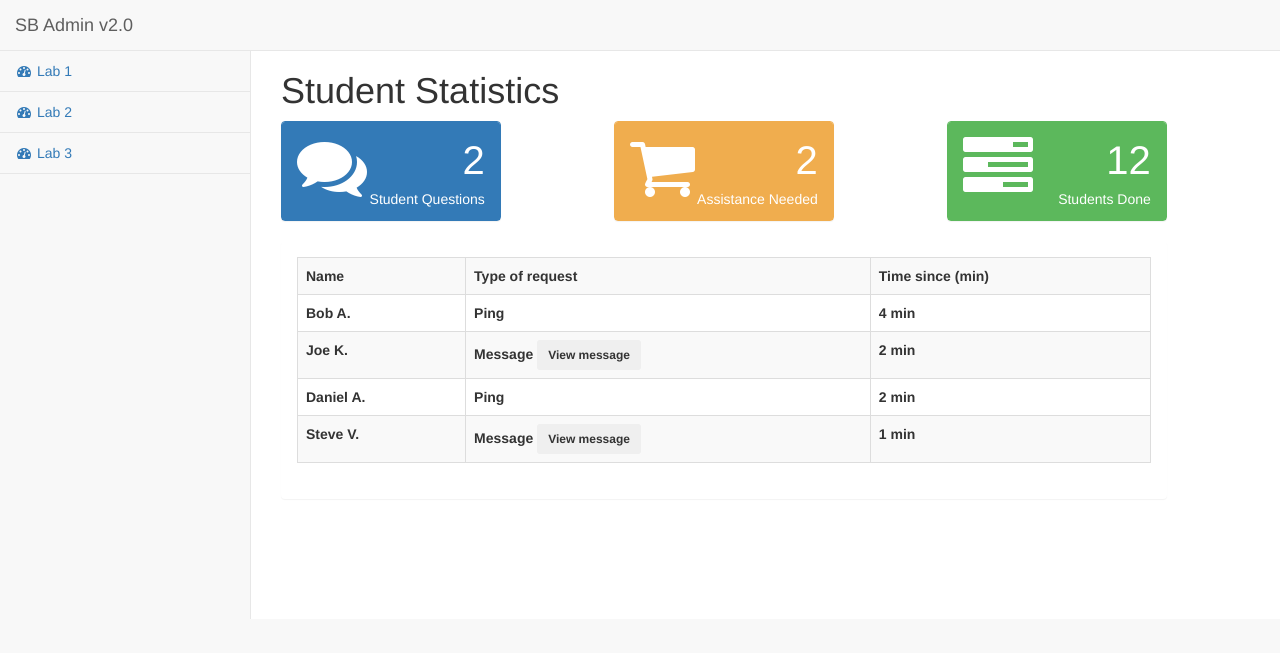
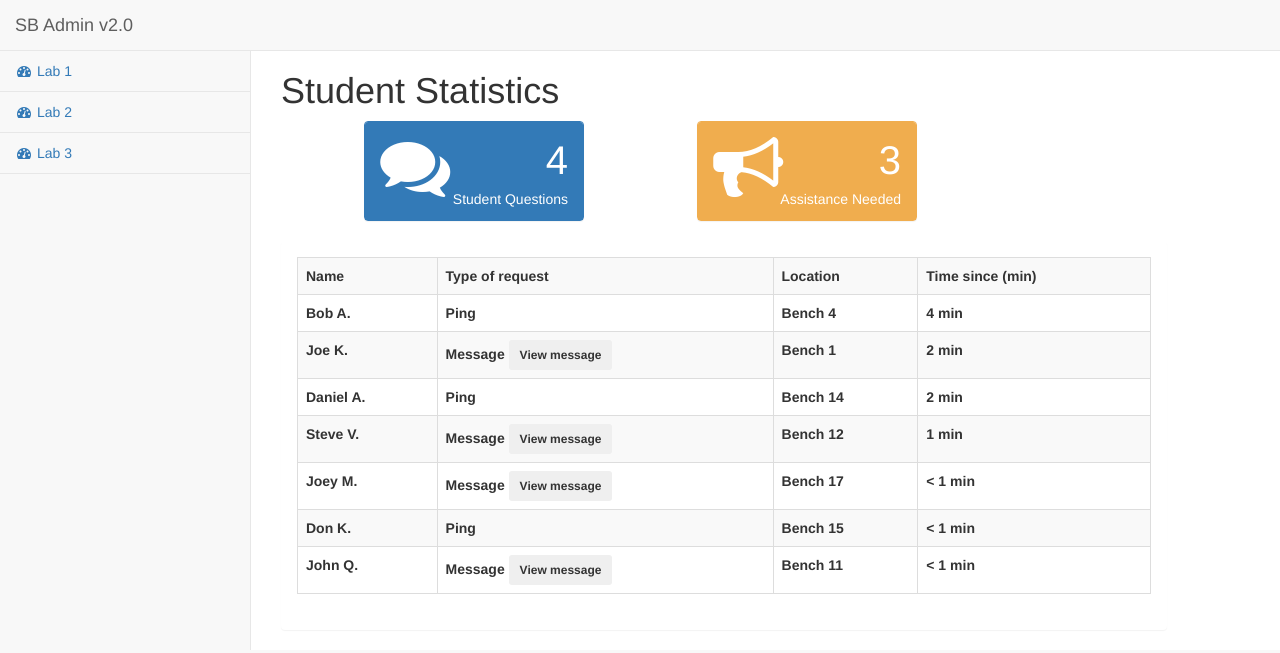
Before and after one commit to simonsben/QHacks2017, a website: page pages/InstructorView.html in a window 1280 px wide. Drawn offline with nearby package versions, Linux system fonts and the light colour scheme.

Commit message:
Misc changes  + new json type

```diff
--- a/data/data1.1.json
+++ b/data/data1.1.json
@@ -8,7 +8,7 @@
             "timeSince": 240
         },
         {
-            "id": 1,
+            "id": 2,
             "name": "Joe K.",
             "type": "Message",
             "message": "How to code?",
--- a/pages/InstructorView.html
+++ b/pages/InstructorView.html
@@ -97,6 +97,7 @@
             </div>
             <!-- /.row -->
             <div class="row">
+                <div class="col-lg-1"></div>
                 <div class="col-lg-3 col-md-6">
                     <div class="panel panel-primary">
                         <div class="panel-heading">
@@ -120,7 +121,7 @@
                         <div class="panel-heading">
                             <div class="row">
                                 <div class="col-xs-3">
-                                    <i class="fa fa-shopping-cart fa-5x"></i>
+                                    <i class="fa fa-bullhorn fa-5x"></i>
                                 </div>
                                 <div class="col-xs-9 text-right">
                                     <div class="huge" id="pingCnt">
@@ -133,6 +134,7 @@
                     </div>
                 </div>
                 <div class="col-lg-1"></div>
+                <!--
                 <div class="col-lg-3 col-md-6">
                     <div class="panel panel-green">
                         <div class="panel-heading">
@@ -148,6 +150,7 @@
                         </div>
                     </div>
                 </div>
+                -->
 
             </div>
             <!-- /.row -->
@@ -160,6 +163,7 @@
                                     <tr>
                                         <th>Name</th>
                                         <th>Type of request</th>
+                                        <th>Location</th>
                                         <th>Time since (min)</th>
                                     </tr>
                                 </thread>
@@ -176,21 +180,19 @@
     <!-- /#wrapper -->
 
     <script>
-        $.getJSON('https://raw.githubusercontent.com/simonsben/QHacks2017/master/data/data1.1.json', function(stdData) {
+        $.getJSON('https://raw.githubusercontent.com/simonsben/QHacks2017/master/data/data1.3.json', function(stdData) {
             var items = [], time, type;
             var pingCount = 0, messCount = 0;
-            $.each(stdData.students, function(index, readData) {
+            $.each(stdData.students, function(index, readData) { //Operations to be done for each student requesting assistance
                 if(readData.timeSince < 60) {
                     time = " < 1 min"
                 } else {
                     time = (readData.timeSince/60).toFixed() + " min"
                 }
-                console.log(readData.message);
-                if(readData.type == "Message") {
+                if(readData.type == "Message") { //Button property assembly
                     var properties = 'type="button"';
                     properties = properties + ' class="btn btn-sm"';
                     properties = properties + ' data-toggle="popover"';
-                    properties = properties + ' placement="top"';
                     properties = properties + ' title="'+readData.name+'"';
                     properties = properties + ' data-content="'+readData.message+'"';
 
@@ -200,7 +202,7 @@
                     type = readData.type;
                     pingCount++;
                 }
-                items.push("<tr><th>"+readData.name+"</th>"+"<th>"+type+"</th>"+"<th>"+time+"</th>");
+                items.push("<tr><th>"+readData.name+"</th>"+"<th>"+type+"</th>"+"<th>"+readData.location+"</th>"+"<th>"+time+"</th>");
             })
             $('#dataTable tr:last').after(items);
             $('#messCnt').after("<div class='huge'>"+messCount+"</div>");
```
Also changed, not shown: data/roomData.json (added, +24 -0 lines).
